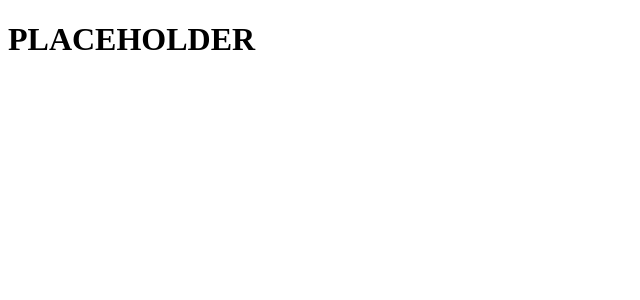
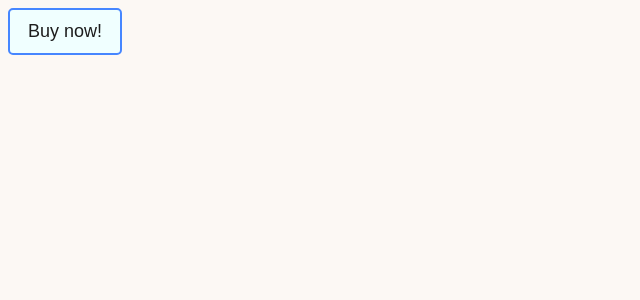
Before and after one commit to User-MiMa/ReactComponentLibrary, a React (Vite) app: page / in a window 1280 px wide. Shown: the top 300 px of the page, without its empty margins (0-640 px from the left). Built offline with nearby package versions, Linux system fonts and the light colour scheme.

Commit message:
feat: create Button component

```diff
--- a/src/App.jsx
+++ b/src/App.jsx
@@ -1,5 +1,9 @@
+import Button from "./components/Button";
+
 export default function App(){
     return(
-        <h1>PLACEHOLDER</h1>
+        <main>
+            <Button>Buy now!</Button>
+        </main>
     );
 }
--- /dev/null
+++ b/src/components/Button.jsx
@@ -0,0 +1,5 @@
+export default function Button(props){
+  return(
+    <button>{props.children}</button>
+  );
+}
--- a/src/index.css
+++ b/src/index.css
@@ -1,3 +1,20 @@
 *{
     box-sizing: border-box;
 }
+
+body{
+    background-color: #fcf8f4;
+}
+
+button{
+    border: solid 2px #4686ff;
+    border-radius: 5px;
+
+    font-size: large;
+    color:#1d1d1d;
+    line-height: 25px;
+
+    background-color: azure;
+
+    padding: .5em 1em;
+}
```
